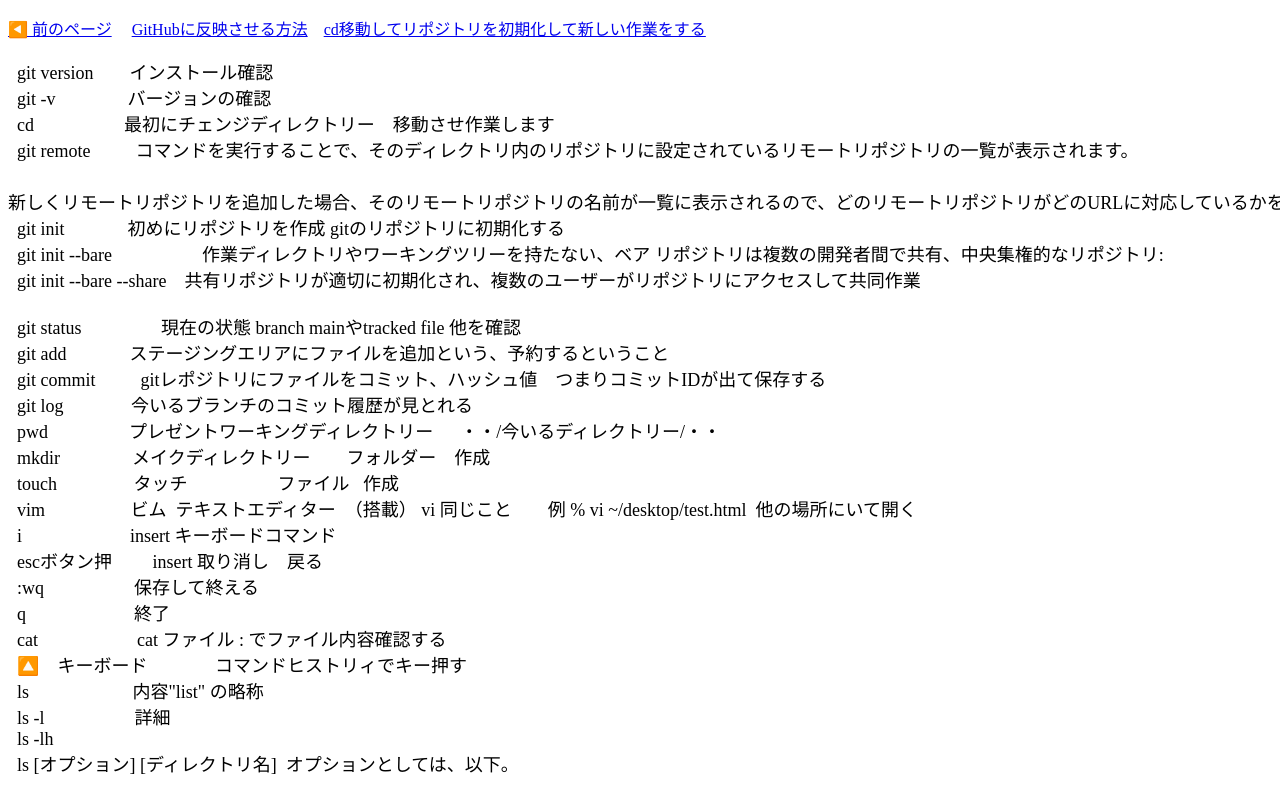
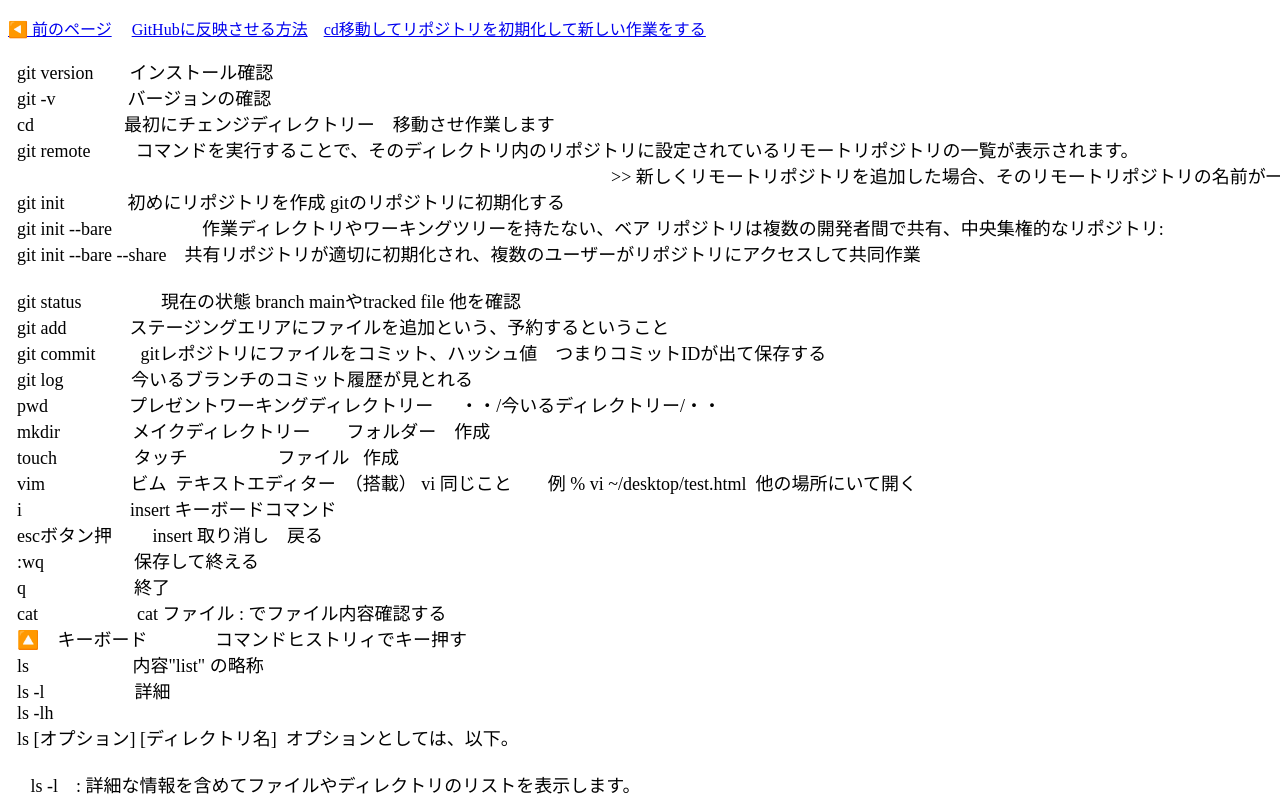
Before and after one commit to mich360/hello-github, a plain HTML site: page git_code.html in a window 1280 px wide. Shown: the top 800 px of the page. Drawn offline with Linux system fonts and the light colour scheme; a web font is replaced by a local one.

Commit message:
Update git_code.html

```diff
--- a/git_code.html
+++ b/git_code.html
@@ -28,7 +28,7 @@
   git -v                バージョンの確認
   cd                    最初にチェンジディレクトリー　移動させ作業します
   git remote          コマンドを実行することで、そのディレクトリ内のリポジトリに設定されているリモートリポジトリの一覧が表示されます。
-      　　　　　　　　　　　　　　　　　　　　　　　　　　　　　　　　<br>新しくリモートリポジトリを追加した場合、そのリモートリポジトリの名前が一覧に表示されるので、どのリモートリポジトリがどのURLに対応しているかを 確認! すること。
+      　　　　　　　　　　　　　　　　　　　　　　　　　　　　　　　　>> 新しくリモートリポジトリを追加した場合、そのリモートリポジトリの名前が一覧に表示されるので、どのリモートリポジトリがどのURLに対応しているかを 確認! すること。
   git init              初めにリポジトリを作成 gitのリポジトリに初期化する
   git init --bare　　　　　作業ディレクトリやワーキングツリーを持たない、ベア リポジトリは複数の開発者間で共有、中央集権的なリポジトリ:
   git init --bare --share　共有リポジトリが適切に初期化され、複数のユーザーがリポジトリにアクセスして共同作業
```
